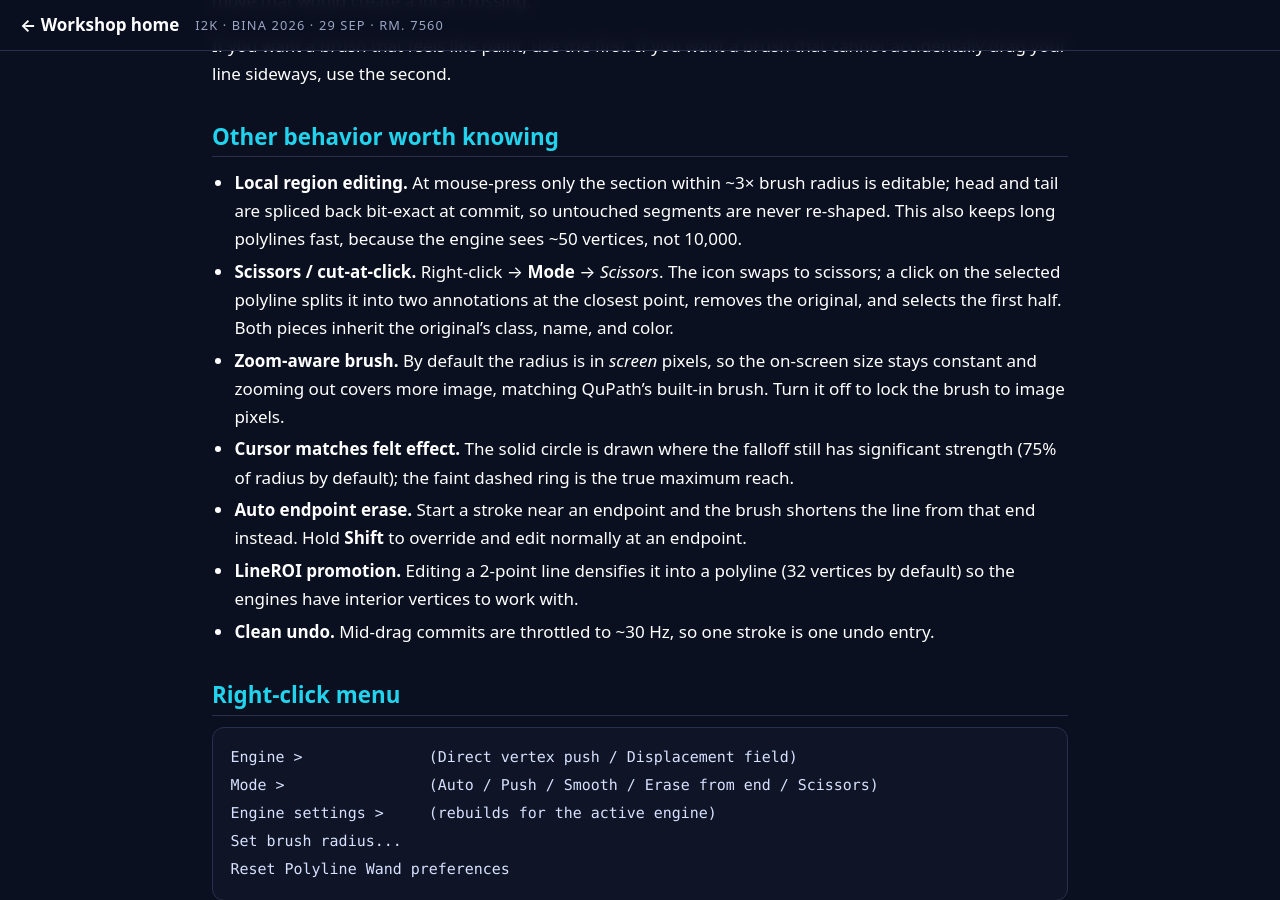
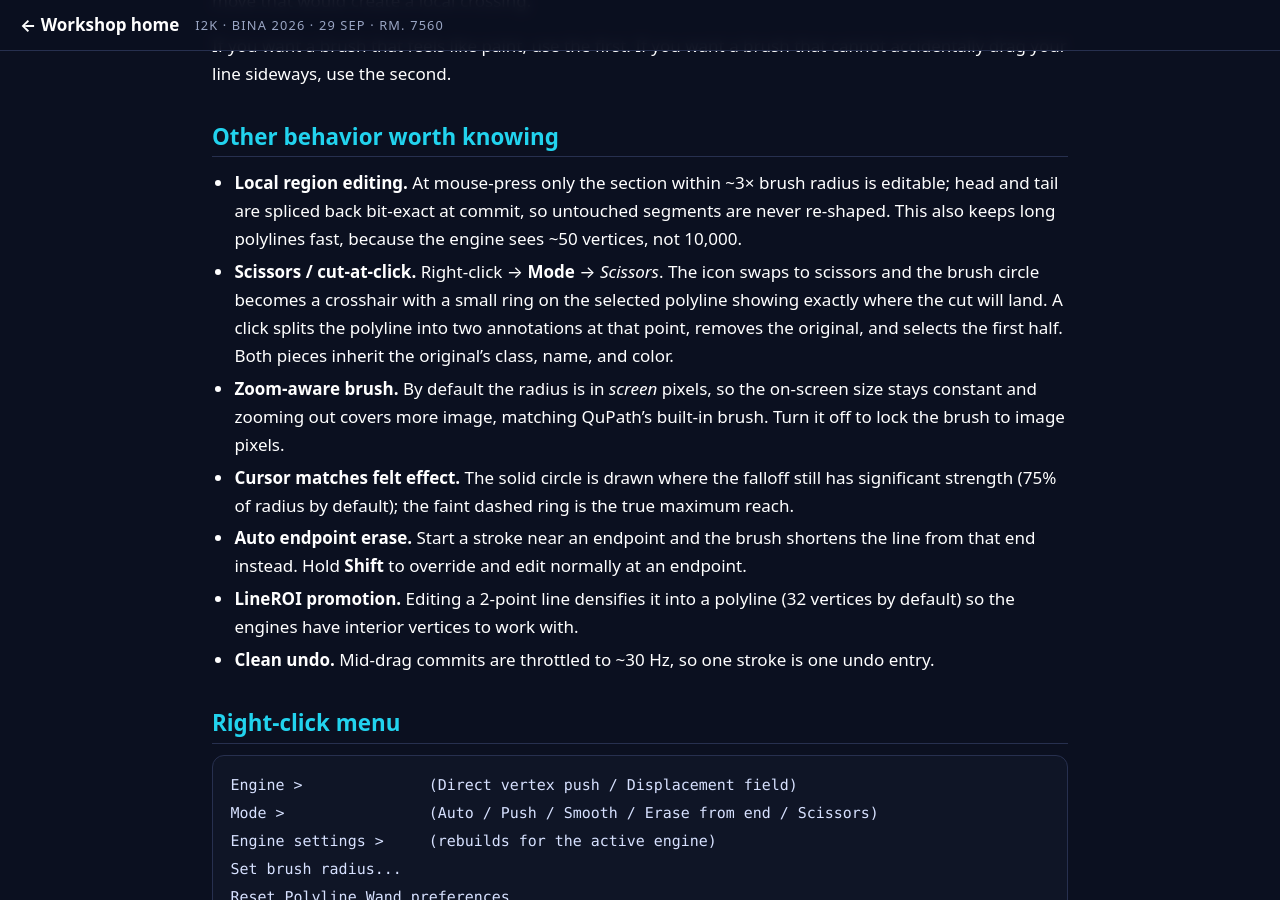
Before and after one commit to MichaelSNelson/BINA-I2K-2026-QuPath-Extensions, a Jekyll site: the page built from docs/06-polyline-wand.md, in a window 1280 px wide and 900 px high, scrolled down 2482 px. Built offline with Jekyll 4.4.1, drawn with Linux system fonts in a browser that asks for light colours.

Commit message:
Polyline Wand: describe the scissors cut-point cursor (0.3.9)

```diff
--- a/docs/06-polyline-wand.md
+++ b/docs/06-polyline-wand.md
@@ -90,9 +90,10 @@ accidentally drag your line sideways, use the second.
   never re-shaped. This also keeps long polylines fast, because the engine sees ~50 vertices, not
   10,000.
 - **Scissors / cut-at-click.** Right-click → **Mode** → *Scissors*. The icon swaps to
-  scissors; a click on the selected polyline splits it into two annotations at the closest
-  point, removes the original, and selects the first half. Both pieces inherit the original's
-  class, name, and color.
+  scissors and the brush circle becomes a crosshair with a small ring on the selected polyline
+  showing exactly where the cut will land. A click splits the polyline into two annotations at
+  that point, removes the original, and selects the first half. Both pieces inherit the
+  original's class, name, and color.
 - **Zoom-aware brush.** By default the radius is in *screen* pixels, so the on-screen size
   stays constant and zooming out covers more image, matching QuPath's built-in brush. Turn
   it off to lock the brush to image pixels.
```
